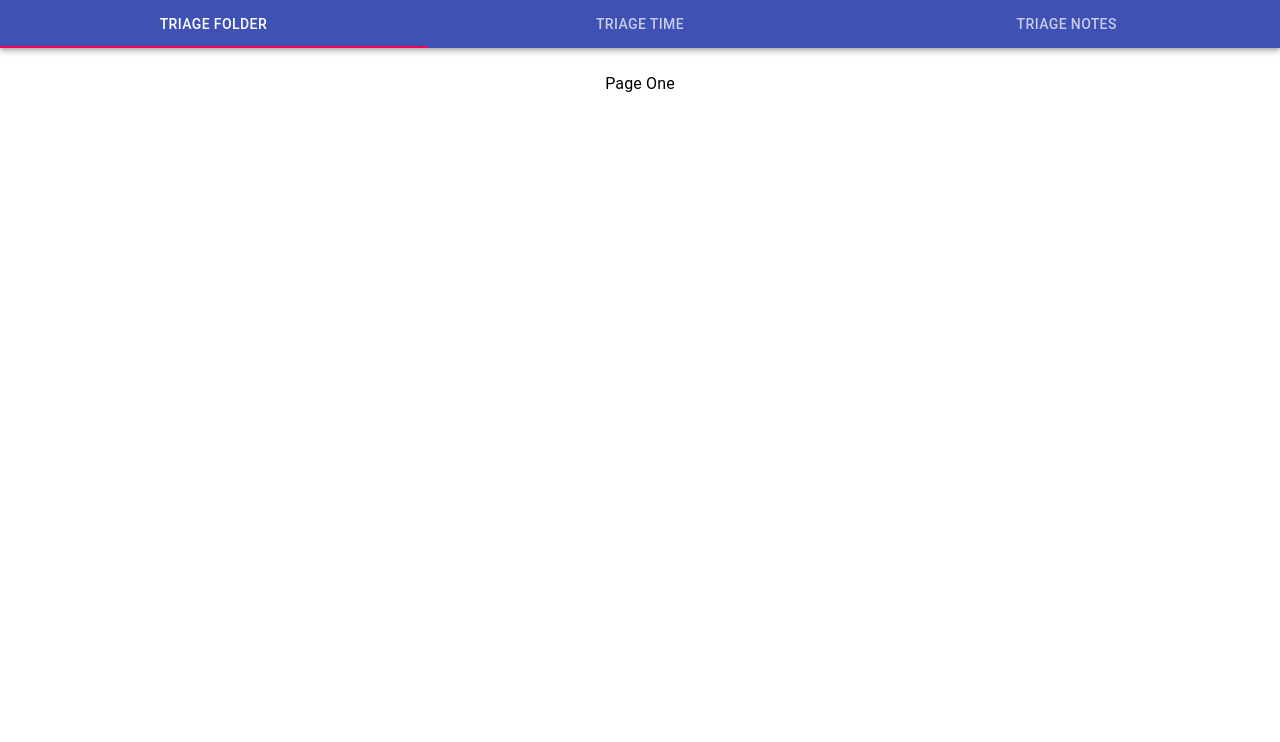
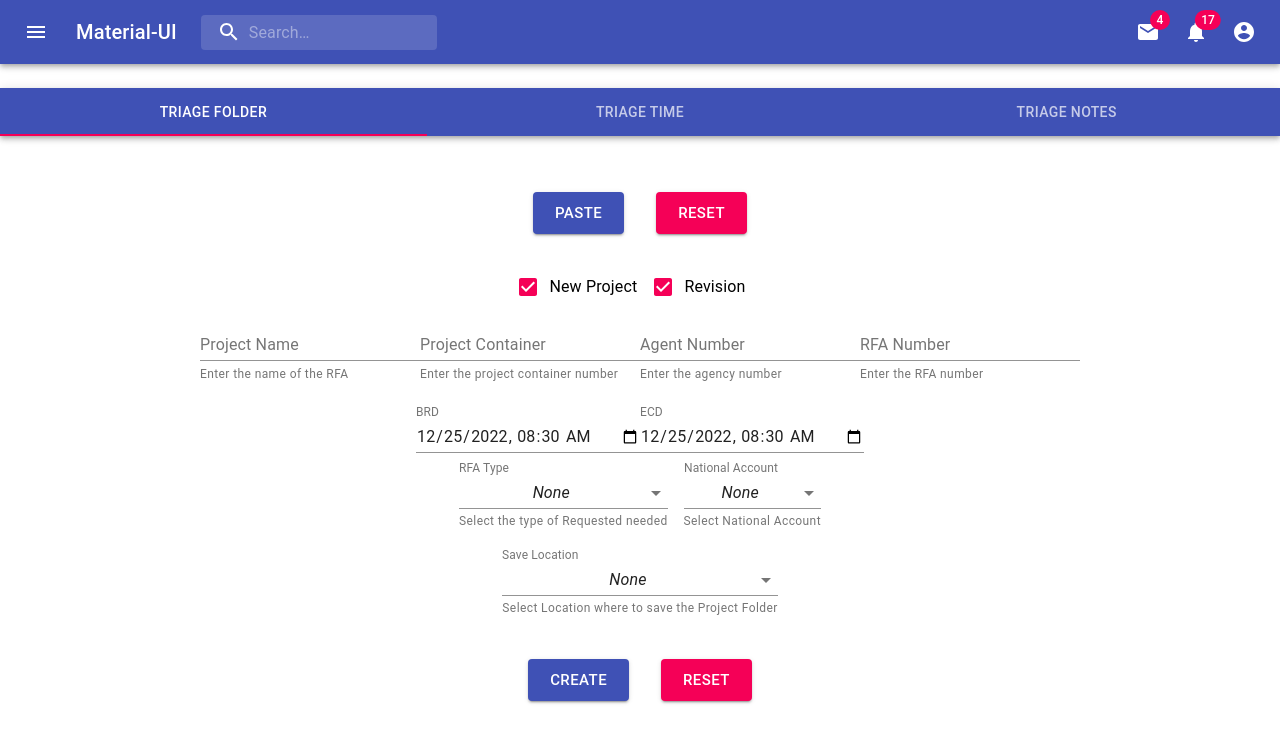
Before and after one commit to rogercerpa/The-DAS-Team-ToolSet, a React (Create React App) app in the folder das-tools/: page / in a window 1280 px wide. Shown: the top 742 px of the page. Built offline with nearby package versions, Linux system fonts and the light colour scheme.

Commit message:
updated header, project file structure

```diff
--- a/das-tools/src/App.js
+++ b/das-tools/src/App.js
@@ -1,36 +1,21 @@
 import React from 'react';
 import './App.css';
-import Header from "./components/Header/index"
-import Footer from "./components/Footer/index"
-import TriageFolder from "./components/MainContent/TriageTool/Pages/TriageFolder";
-import TriageTime from "./components/MainContent/TriageTool/Pages/TriageTime";
-import TriageNotes from "./components/MainContent/TriageTool/Pages/TriageNotes";
+import MainHeader from "./components/MainHeader/MainHeader"
+import TriageHeader from "./components/MainContent/TriageTool/TriageHeader/TriageHeader"
 import Grid from '@material-ui/core/Grid';
-import { BrowserRouter as Router, Route, Switch } from 'react-router-dom';
+
 
 
 
 function App() {
   return (
-    <Router>
-          <div className="App">
+
+      <div className="App">
       <Grid container spacing={3}>
-      <Grid item xs={12}><Header/></Grid>
-        <Switch>
-          <Route exact path={['/TriageTime']}>
-          <Grid item xs={12}><TriageTime/></Grid>
-          </Route>
-          <Route exact path={['/TriageFolder']}>
-          <Grid item xs={12}><TriageFolder/></Grid>
-          </Route>
-          <Route exact path={['/TriageNotes']}>
-          <Grid item xs={12}><TriageNotes/></Grid>
-          </Route>
-        </Switch>
-      {/* <Footer/> */}
+        <Grid item xs={12}><MainHeader/></Grid>
+        <Grid item xs={12}><TriageHeader/></Grid>
       </Grid>
       </div>
-    </Router>
 
   );
 }
--- a/das-tools/src/components/Footer/index.jsx
+++ /dev/null
@@ -1,32 +0,0 @@
-import React from 'react';
-import { makeStyles } from '@material-ui/core/styles';
-import BottomNavigation from '@material-ui/core/BottomNavigation';
-import BottomNavigationAction from '@material-ui/core/BottomNavigationAction';
-import FolderIcon from '@material-ui/icons/Folder';
-import RestoreIcon from '@material-ui/icons/Restore';
-import FavoriteIcon from '@material-ui/icons/Favorite';
-import LocationOnIcon from '@material-ui/icons/LocationOn';
-
-const useStyles = makeStyles({
-  root: {
-    width: 500,
-  },
-});
-
-export default function MainFooter() {
-  const classes = useStyles();
-  const [value, setValue] = React.useState('recents');
-
-  const handleChange = (event, newValue) => {
-    setValue(newValue);
-  };
-
-  return (
-    <BottomNavigation value={value} onChange={handleChange} className={classes.root}>
-      <BottomNavigationAction label="Recents" value="recents" icon={<RestoreIcon />} />
-      <BottomNavigationAction label="Favorites" value="favorites" icon={<FavoriteIcon />} />
-      <BottomNavigationAction label="Nearby" value="nearby" icon={<LocationOnIcon />} />
-      <BottomNavigationAction label="Folder" value="folder" icon={<FolderIcon />} />
-    </BottomNavigation>
-  );
-}
--- a/das-tools/src/components/Header/index.jsx
+++ b/das-tools/src/components/MainContent/TriageTool/TriageHeader/TriageHeader.jsx
@@ -1,4 +1,3 @@
-
 
 import React from 'react';
 import PropTypes from 'prop-types';
@@ -8,6 +7,9 @@
 import Tab from '@material-ui/core/Tab';
 import Typography from '@material-ui/core/Typography';
 import Box from '@material-ui/core/Box';
+import TriageFolder from "../Pages/TriageFolder";
+import TriageTime from "../Pages/TriageTime";
+import TriageNotes from "../Pages/TriageNotes";
 
 function TabPanel(props) {
   const { children, value, index, ...other } = props;
@@ -80,17 +82,17 @@
         >
           <LinkTab label="Triage Folder" href="/TriageFolder" {...a11yProps(0)} />
           <LinkTab label="Triage Time" href="/TriageTime" {...a11yProps(1)} />
-          <LinkTab label="Triage Notes" href="/TriageNotes" {...a11yProps(2)} />
+          <LinkTab label="Triage Notes" href="TriageNotes" {...a11yProps(2)} />
         </Tabs>
       </AppBar>
       <TabPanel value={value} index={0}>
-        Page One
+        <TriageFolder/>
       </TabPanel>
       <TabPanel value={value} index={1}>
-        Page Two
+        <TriageTime/>
       </TabPanel>
       <TabPanel value={value} index={2}>
-        Page Three
+        <TriageNotes/>
       </TabPanel>
     </div>
   );
--- /dev/null
+++ b/das-tools/src/components/MainHeader/MainHeader.jsx
@@ -0,0 +1,232 @@
+import React from 'react';
+import { fade, makeStyles } from '@material-ui/core/styles';
+import AppBar from '@material-ui/core/AppBar';
+import Toolbar from '@material-ui/core/Toolbar';
+import IconButton from '@material-ui/core/IconButton';
+import Typography from '@material-ui/core/Typography';
+import InputBase from '@material-ui/core/InputBase';
+import Badge from '@material-ui/core/Badge';
+import MenuItem from '@material-ui/core/MenuItem';
+import Menu from '@material-ui/core/Menu';
+import MenuIcon from '@material-ui/icons/Menu';
+import SearchIcon from '@material-ui/icons/Search';
+import AccountCircle from '@material-ui/icons/AccountCircle';
+import MailIcon from '@material-ui/icons/Mail';
+import NotificationsIcon from '@material-ui/icons/Notifications';
+import MoreIcon from '@material-ui/icons/MoreVert';
+
+const useStyles = makeStyles((theme) => ({
+  grow: {
+    flexGrow: 1,
+  },
+  menuButton: {
+    marginRight: theme.spacing(2),
+  },
+  title: {
+    display: 'none',
+    [theme.breakpoints.up('sm')]: {
+      display: 'block',
+    },
+  },
+  search: {
+    position: 'relative',
+    borderRadius: theme.shape.borderRadius,
+    backgroundColor: fade(theme.palette.common.white, 0.15),
+    '&:hover': {
+      backgroundColor: fade(theme.palette.common.white, 0.25),
+    },
+    marginRight: theme.spacing(2),
+    marginLeft: 0,
+    width: '100%',
+    [theme.breakpoints.up('sm')]: {
+      marginLeft: theme.spacing(3),
+      width: 'auto',
+    },
+  },
+  searchIcon: {
+    padding: theme.spacing(0, 2),
+    height: '100%',
+    position: 'absolute',
+    pointerEvents: 'none',
+    display: 'flex',
+    alignItems: 'center',
+    justifyContent: 'center',
+  },
+  inputRoot: {
+    color: 'inherit',
+  },
+  inputInput: {
+    padding: theme.spacing(1, 1, 1, 0),
+    // vertical padding + font size from searchIcon
+    paddingLeft: `calc(1em + ${theme.spacing(4)}px)`,
+    transition: theme.transitions.create('width'),
+    width: '100%',
+    [theme.breakpoints.up('md')]: {
+      width: '20ch',
+    },
+  },
+  sectionDesktop: {
+    display: 'none',
+    [theme.breakpoints.up('md')]: {
+      display: 'flex',
+    },
+  },
+  sectionMobile: {
+    display: 'flex',
+    [theme.breakpoints.up('md')]: {
+      display: 'none',
+    },
+  },
+}));
+
+export default function PrimarySearchAppBar() {
+  const classes = useStyles();
+  const [anchorEl, setAnchorEl] = React.useState(null);
+  const [mobileMoreAnchorEl, setMobileMoreAnchorEl] = React.useState(null);
+
+  const isMenuOpen = Boolean(anchorEl);
+  const isMobileMenuOpen = Boolean(mobileMoreAnchorEl);
+
+  const handleProfileMenuOpen = (event) => {
+    setAnchorEl(event.currentTarget);
+  };
+
+  const handleMobileMenuClose = () => {
+    setMobileMoreAnchorEl(null);
+  };
+
+  const handleMenuClose = () => {
+    setAnchorEl(null);
+    handleMobileMenuClose();
+  };
+
+  const handleMobileMenuOpen = (event) => {
+    setMobileMoreAnchorEl(event.currentTarget);
+  };
+
+  const menuId = 'primary-search-account-menu';
+  const renderMenu = (
+    <Menu
+      anchorEl={anchorEl}
+      anchorOrigin={{ vertical: 'top', horizontal: 'right' }}
+      id={menuId}
+      keepMounted
+      transformOrigin={{ vertical: 'top', horizontal: 'right' }}
+      open={isMenuOpen}
+      onClose={handleMenuClose}
+    >
+      <MenuItem onClick={handleMenuClose}>Profile</MenuItem>
+      <MenuItem onClick={handleMenuClose}>My account</MenuItem>
+    </Menu>
+  );
+
+  const mobileMenuId = 'primary-search-account-menu-mobile';
+  const renderMobileMenu = (
+    <Menu
+      anchorEl={mobileMoreAnchorEl}
+      anchorOrigin={{ vertical: 'top', horizontal: 'right' }}
+      id={mobileMenuId}
+      keepMounted
+      transformOrigin={{ vertical: 'top', horizontal: 'right' }}
+      open={isMobileMenuOpen}
+      onClose={handleMobileMenuClose}
+    >
+      <MenuItem>
+        <IconButton aria-label="show 4 new mails" color="inherit">
+          <Badge badgeContent={4} color="secondary">
+            <MailIcon />
+          </Badge>
+        </IconButton>
+        <p>Messages</p>
+      </MenuItem>
+      <MenuItem>
+        <IconButton aria-label="show 11 new notifications" color="inherit">
+          <Badge badgeContent={11} color="secondary">
+            <NotificationsIcon />
+          </Badge>
+        </IconButton>
+        <p>Notifications</p>
+      </MenuItem>
+      <MenuItem onClick={handleProfileMenuOpen}>
+        <IconButton
+          aria-label="account of current user"
+          aria-controls="primary-search-account-menu"
+          aria-haspopup="true"
+          color="inherit"
+        >
+          <AccountCircle />
+        </IconButton>
+        <p>Profile</p>
+      </MenuItem>
+    </Menu>
+  );
+
+  return (
+    <div className={classes.grow}>
+      <AppBar position="static">
+        <Toolbar>
+          <IconButton
+            edge="start"
+            className={classes.menuButton}
+            color="inherit"
+            aria-label="open drawer"
+          >
+            <MenuIcon />
+          </IconButton>
+          <Typography className={classes.title} variant="h6" noWrap>
+            Material-UI
+          </Typography>
+          <div className={classes.search}>
+            <div className={classes.searchIcon}>
+              <SearchIcon />
+            </div>
+            <InputBase
+              placeholder="Search…"
+              classes={{
+                root: classes.inputRoot,
+                input: classes.inputInput,
+              }}
+              inputProps={{ 'aria-label': 'search' }}
+            />
+          </div>
+          <div className={classes.grow} />
+          <div className={classes.sectionDesktop}>
+            <IconButton aria-label="show 4 new mails" color="inherit">
+              <Badge badgeContent={4} color="secondary">
+                <MailIcon />
+              </Badge>
+            </IconButton>
+            <IconButton aria-label="show 17 new notifications" color="inherit">
+              <Badge badgeContent={17} color="secondary">
+                <NotificationsIcon />
+              </Badge>
+            </IconButton>
+            <IconButton
+              edge="end"
+              aria-label="account of current user"
+              aria-controls={menuId}
+              aria-haspopup="true"
+              onClick={handleProfileMenuOpen}
+              color="inherit"
+            >
+              <AccountCircle />
+            </IconButton>
+          </div>
+          <div className={classes.sectionMobile}>
+            <IconButton
+              aria-label="show more"
+              aria-controls={mobileMenuId}
+              aria-haspopup="true"
+              onClick={handleMobileMenuOpen}
+              color="inherit"
+            >
+              <MoreIcon />
+            </IconButton>
+          </div>
+        </Toolbar>
+      </AppBar>
+      {renderMobileMenu}
+      {renderMenu}
+    </div>
+  );
+}
```
Also changed, not shown: das-tools/src/components/MainContent/TriageTool/TriageHeader/TriageHeader.css (added), das-tools/src/components/MainFooter/MainFooter.jsx (added).
